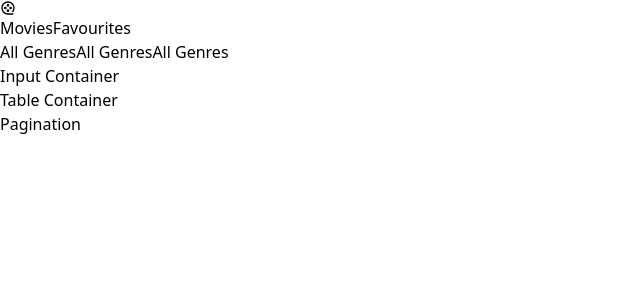
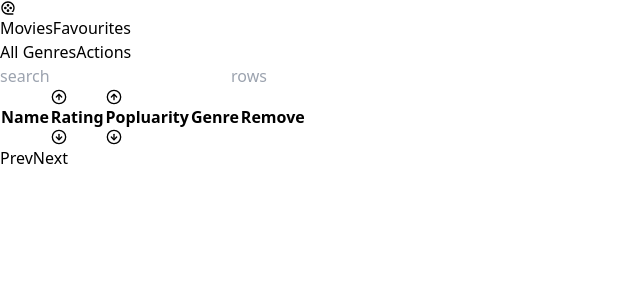
Before and after one commit to Arvindkr123/ImdbClone, a React (Vite) app: page /fav in a window 1280 px wide. Shown: the top 300 px of the page, without its empty margins (0-640 px from the left). Built offline with nearby package versions, Linux system fonts and the light colour scheme.

Commit message:
added the data local storage

```diff
--- a/src/components/Fav.jsx
+++ b/src/components/Fav.jsx
@@ -1,16 +1,41 @@
-import React from 'react'
+import React, { useState } from 'react'
+import Pagination from './Pagination'
+import { FiArrowDownCircle, FiArrowUpCircle } from 'react-icons/fi'
 
 const Fav = () => {
+  const [curGen, setCurGen] = useState('XYZ');
   return (
     <>
       <div className='flex justify-center space-x-2 mt-4 px-2 flex-wrap'>
-                <button className='text-lg m-2 p-1 px-2 font-bold bg-blue-400 text-white rounded-xl'>All Genres</button>
-                <button className='text-lg m-2 hover:bg-gray-400 duration-300  p-1 px-2 font-bold bg-blue-400 text-white rounded-xl'>All Genres</button>
-                <button className='text-lg m-2 hover:bg-gray-400 duration-300  p-1 px-2 font-bold bg-blue-400 text-white rounded-xl'>All Genres</button>
+        <button className={curGen === 'All Genres' ? 'mt-2 text-lg p-1 px-2 bg-blue-400 text-white rounded-xl font-bold' : 'mt-2 text-lg p-1 px-2  bg-gray-500 hover:bg-blue-400 text-white rounded-xl font-bold'}>All Genres</button>
+        <button className={curGen === 'Actions' ? 'mt-2 text-lg p-1 px-2 bg-blue-400 text-white rounded-xl font-bold' : 'mt-2 text-lg p-1 px-2  bg-gray-500 hover:bg-blue-400 text-white rounded-xl font-bold'}>Actions</button>
       </div>
-            <div>Input Container</div>
-            <div>Table Container</div>
-            <div>Pagination</div>
+      <div className='flex justify-center'>
+        <input type='text' placeholder='search' className='border-2 text-xl p-1 m-2 text-center' />
+        <input type='number' placeholder='rows' className='border-2 text-xl p-1 m-2 text-center' />
+      </div>
+      <div>
+        <div className="overflow-hidden rounded-lg border border-gray-200 shadow-md m-5">
+          <table className="w-full border-collapse bg-white text-left text-sm text-gray-500">
+            <thead className="bg-gray-50">
+              <tr>
+                <th scope="col" className="px-6 py-4 font-medium text-gray-900">Name</th>
+                <th scope="col" className="px-6 py-4 font-medium text-gray-900 ">
+                  <FiArrowUpCircle /><p>Rating</p><FiArrowDownCircle />
+                </th>
+                <th scope="col" className="px-6 py-4 font-medium text-gray-900">
+                  <FiArrowUpCircle /><p>Popluarity</p><FiArrowDownCircle />
+                </th>
+                <th scope="col" className="px-6 py-4 font-medium text-gray-900">Genre</th>
+                <th scope="col" className="px-6 py-4 font-medium text-gray-900">Remove</th>
+              </tr>
+            </thead>
+            <tbody className="divide-y divide-gray-100 border-t border-gray-100">
+            </tbody>
+          </table>
+        </div>
+      </div>
+      <div className='mt-4'><Pagination /></div>
     </>
   )
 }
--- a/src/components/Movies.jsx
+++ b/src/components/Movies.jsx
@@ -16,15 +16,25 @@ const Movies = () => {
             setPageNumber(pageNumber - 1)
         }
     }
+
+    useEffect(() => {
+        getMoviesData();
+    }, [pageNumber])
+
+
     const url = `https://api.themoviedb.org/3/trending/movie/week?api_key=9c3e3681cf1cc02a6205b0db0f1466cd&page=${pageNumber}`;
     const getMoviesData = async () => {
         let res = await axios.get(url)
         console.log(res.data.results);
         setMovies(res.data.results)
+        let oldFav = localStorage.getItem('imdb');
+        if (oldFav) {
+            oldFav = JSON.parse(oldFav);
+        }
+        console.log('old fav ', oldFav)
+        setFav([...oldFav]);
     }
-    useEffect(() => {
-        getMoviesData();
-    }, [pageNumber])
+
     const truncateString = (str, maxLength) => {
         if (str.length > maxLength) {
             return str.substring(0, maxLength) + '...';
@@ -35,7 +45,14 @@ const Movies = () => {
     const addToFavourite = (movie) => {
         let newArray = [...fav, movie]
         setFav([...newArray]);
+        localStorage.setItem('imdb', JSON.stringify(newArray));
         console.log(newArray)
+    }
+
+    const delfavMovie = (movie) => {
+        let newArray = fav.filter((m) => m.id !== movie.id);
+        setFav([...newArray])
+        localStorage.setItem('imdb', JSON.stringify(newArray));
     }
     return (
         <>
@@ -66,7 +83,7 @@ const Movies = () => {
                                                     !fav.find((m) => m.id === movie.id) ? <>
                                                         <div className='absolute top-2 right-2 bg-gray-900 rounded-xl text-2xl cursor-pointer p-2' onClick={() => addToFavourite(movie)}>🥰</div>
                                                     </> : <>
-                                                        <div className='absolute top-2 right-2 bg-gray-900 rounded-xl text-2xl cursor-pointer p-2' onClick={() => addToFavourite(movie)}>❌</div>
+                                                        <div className='absolute top-2 right-2 bg-gray-900 rounded-xl text-2xl cursor-pointer p-2' onClick={() => delfavMovie(movie)}>❌</div>
                                                     </>
                                                 }
                                             </>
```
Lines whose indentation alone changed are shown as unchanged.
